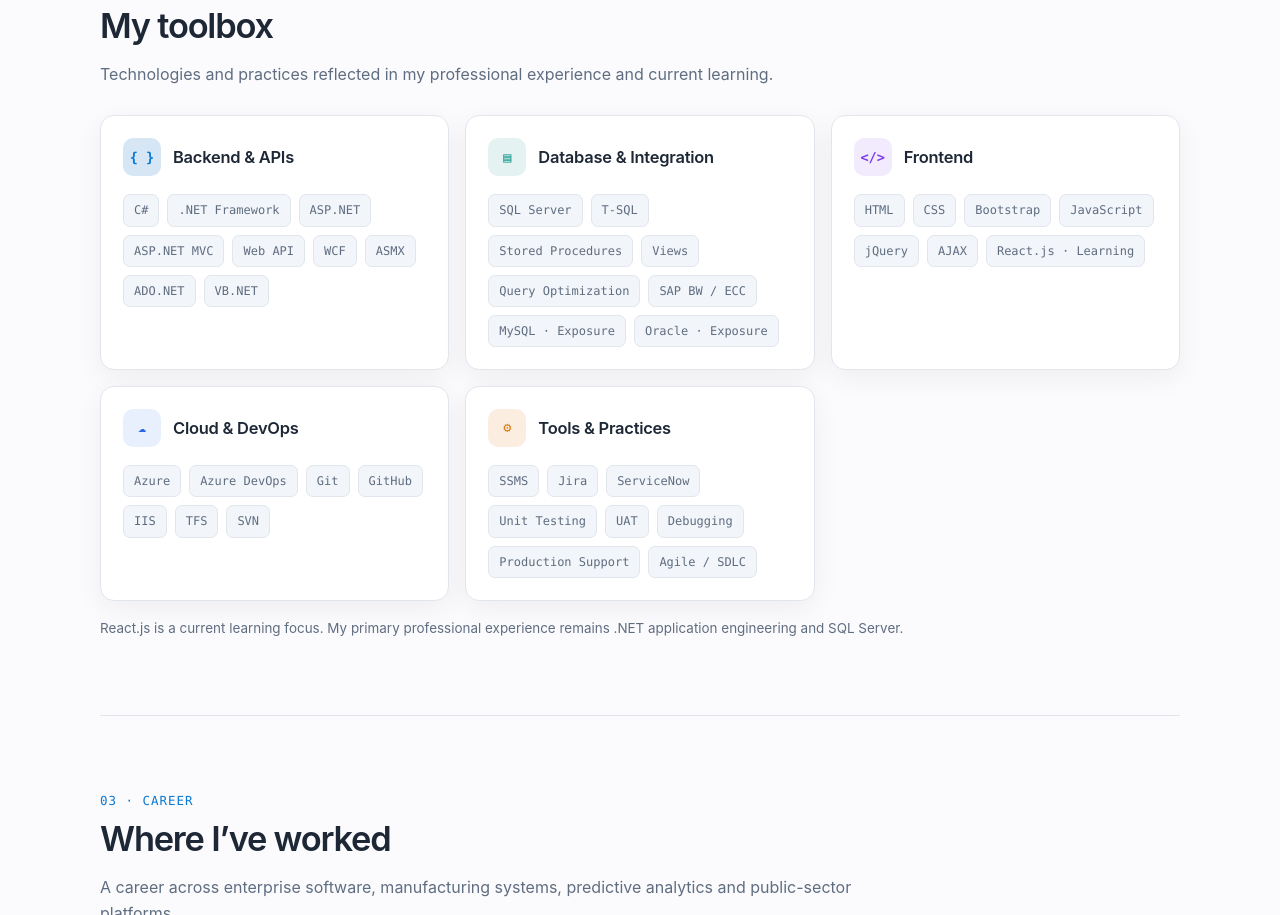
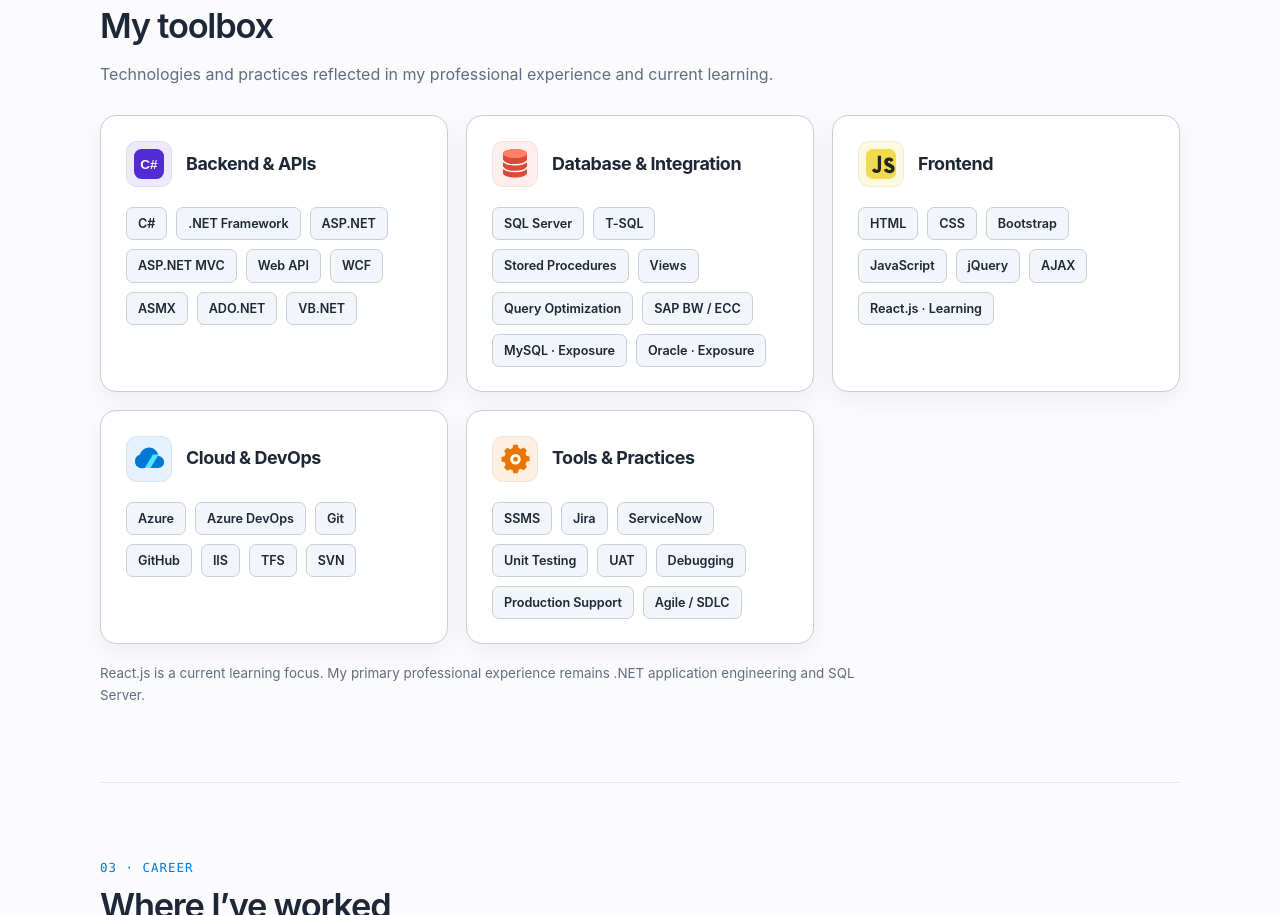
Before and after one commit to sumandfs/sumandfs.github.io, a plain HTML site: page index.html in a window 1280 px wide. Shown: the part 1708-2623 px from the top of the page. Drawn offline with Linux system fonts and the light colour scheme; animation ran at ten frames a second.

Commit message:
Sharpen skills cards with vector technology icons and stronger typography

```diff
--- a/index.html
+++ b/index.html
@@ -594,6 +594,93 @@
       .hero-pulse { opacity:.78; }
     }
 
+
+    /* Crisp Skills cards: strong hierarchy, recognizable vector marks and readable labels */
+    #skills .section-intro { max-width:760px; margin-bottom:28px; }
+    #skills .skills-grid { gap:18px; }
+    #skills .skill-card {
+      min-height:220px;
+      padding:25px 25px 24px;
+      border:1px solid color-mix(in srgb,var(--text) 13%,var(--line));
+      border-radius:16px;
+      background:var(--card);
+      box-shadow:0 8px 24px rgba(15,23,42,.055);
+    }
+    #skills .skill-card:hover {
+      transform:translateY(-3px);
+      border-color:color-mix(in srgb,var(--accent) 55%,var(--line));
+      box-shadow:0 15px 34px rgba(15,23,42,.10);
+    }
+    #skills .skill-heading { gap:14px; margin-bottom:20px; }
+    #skills .skill-heading h3 {
+      margin:0;
+      color:var(--text);
+      font-size:1.12rem;
+      font-weight:750;
+      letter-spacing:-.025em;
+      line-height:1.25;
+    }
+    #skills .skill-icon {
+      width:46px;
+      height:46px;
+      border-radius:11px;
+      display:grid;
+      place-items:center;
+      flex:0 0 46px;
+      background:var(--bg-soft);
+      box-shadow:inset 0 0 0 1px color-mix(in srgb,var(--text) 6%,transparent);
+    }
+    #skills .skill-icon svg {
+      display:block;
+      width:36px;
+      height:36px;
+      overflow:visible;
+      shape-rendering:geometricPrecision;
+    }
+    #skills .skill-icon.backend { background:rgba(81,43,212,.10); }
+    #skills .skill-icon.database { background:rgba(240,100,69,.10); }
+    #skills .skill-icon.frontend { background:rgba(240,219,79,.18); }
+    #skills .skill-icon.cloud { background:rgba(0,120,212,.10); }
+    #skills .skill-icon.practices { background:rgba(232,117,0,.11); }
+    #skills .chips { gap:9px; row-gap:9px; }
+    #skills .chip {
+      padding:7px 11px;
+      border-radius:7px;
+      border:1px solid color-mix(in srgb,var(--text) 12%,var(--line));
+      background:var(--bg-soft);
+      color:var(--text);
+      font-family:Inter,ui-sans-serif,system-ui,-apple-system,"Segoe UI",sans-serif;
+      font-size:.79rem;
+      font-weight:600;
+      line-height:1.35;
+      letter-spacing:-.005em;
+      -webkit-font-smoothing:antialiased;
+      text-rendering:optimizeLegibility;
+    }
+    #skills .skill-note {
+      max-width:800px;
+      margin-top:18px;
+      color:var(--muted);
+      font-size:.84rem;
+      line-height:1.65;
+    }
+    [data-theme="dark"] #skills .skill-card,
+    [data-theme="midnight"] #skills .skill-card {
+      border-color:color-mix(in srgb,var(--text) 17%,var(--line));
+      box-shadow:0 10px 30px rgba(0,0,0,.18);
+    }
+    [data-theme="dark"] #skills .chip,
+    [data-theme="midnight"] #skills .chip {
+      border-color:color-mix(in srgb,var(--text) 18%,var(--line));
+    }
+    @media (max-width:900px) {
+      #skills .skills-grid { grid-template-columns:repeat(2,minmax(0,1fr)); }
+    }
+    @media (max-width:680px) {
+      #skills .skills-grid { grid-template-columns:1fr; }
+      #skills .skill-card { min-height:0; }
+    }
+
   </style>
 </head>
 <body>
@@ -682,23 +769,23 @@
         <p class="section-intro">Technologies and practices reflected in my professional experience and current learning.</p>
         <div class="skills-grid">
           <article class="skill-card">
-            <div class="skill-heading"><span class="skill-icon backend" aria-hidden="true">{ }</span><h3>Backend & APIs</h3></div>
+            <div class="skill-heading"><span class="skill-icon backend" aria-hidden="true"><svg viewBox="0 0 48 48"><rect x="4" y="4" width="40" height="40" rx="10" fill="#512BD4"/><text x="24" y="30" text-anchor="middle" font-family="Arial,sans-serif" font-size="18" font-weight="800" fill="#fff">C#</text></svg></span><h3>Backend & APIs</h3></div>
             <div class="chips"><span class="chip">C#</span><span class="chip">.NET Framework</span><span class="chip">ASP.NET</span><span class="chip">ASP.NET MVC</span><span class="chip">Web API</span><span class="chip">WCF</span><span class="chip">ASMX</span><span class="chip">ADO.NET</span><span class="chip">VB.NET</span></div>
           </article>
           <article class="skill-card">
-            <div class="skill-heading"><span class="skill-icon database" aria-hidden="true">▤</span><h3>Database & Integration</h3></div>
+            <div class="skill-heading"><span class="skill-icon database" aria-hidden="true"><svg viewBox="0 0 48 48"><ellipse cx="24" cy="10" rx="16" ry="6" fill="#F06445"/><path d="M8 10v26c0 3.4 7.2 6 16 6s16-2.6 16-6V10" fill="#D94A38"/><path d="M8 19c0 3.4 7.2 6 16 6s16-2.6 16-6M8 28c0 3.4 7.2 6 16 6s16-2.6 16-6" fill="none" stroke="#fff" stroke-width="2" opacity=".95"/><ellipse cx="24" cy="10" rx="16" ry="6" fill="#FF8064"/></svg></span><h3>Database & Integration</h3></div>
             <div class="chips"><span class="chip">SQL Server</span><span class="chip">T-SQL</span><span class="chip">Stored Procedures</span><span class="chip">Views</span><span class="chip">Query Optimization</span><span class="chip">SAP BW / ECC</span><span class="chip">MySQL · Exposure</span><span class="chip">Oracle · Exposure</span></div>
           </article>
           <article class="skill-card">
-            <div class="skill-heading"><span class="skill-icon frontend" aria-hidden="true">&lt;/&gt;</span><h3>Frontend</h3></div>
+            <div class="skill-heading"><span class="skill-icon frontend" aria-hidden="true"><svg viewBox="0 0 48 48"><rect x="4" y="4" width="40" height="40" rx="9" fill="#F0DB4F"/><path d="M24 13v17c0 4-2.2 6-6 6-3.1 0-5-1.6-6.1-4l4-2.4c.6 1.2 1.1 2 2.1 2 1.1 0 1.7-.5 1.7-2V13zm8 17c.8 1.4 1.8 2.1 3.3 2.1 1.4 0 2.2-.6 2.2-1.5 0-1-.8-1.4-2.9-2.3l-1.1-.5c-3.2-1.4-5.3-3.1-5.3-6.7 0-3.3 2.5-5.8 6.4-5.8 2.8 0 4.8 1 6.2 3.6l-3.8 2.5c-.8-1.4-1.4-1.9-2.4-1.9-.9 0-1.5.6-1.5 1.4 0 1 .6 1.4 2.1 2l1.1.5c3.8 1.6 5.9 3.2 5.9 6.8 0 3.9-3.1 6-7.1 6-3.9 0-6.4-1.9-7.6-4.4z" fill="#242424"/></svg></span><h3>Frontend</h3></div>
             <div class="chips"><span class="chip">HTML</span><span class="chip">CSS</span><span class="chip">Bootstrap</span><span class="chip">JavaScript</span><span class="chip">jQuery</span><span class="chip">AJAX</span><span class="chip">React.js · Learning</span></div>
           </article>
           <article class="skill-card">
-            <div class="skill-heading"><span class="skill-icon cloud" aria-hidden="true">☁</span><h3>Cloud & DevOps</h3></div>
+            <div class="skill-heading"><span class="skill-icon cloud" aria-hidden="true"><svg viewBox="0 0 48 48"><path d="M17 36h19a8 8 0 0 0 .5-16A12.5 12.5 0 0 0 12 18a9 9 0 0 0 5 18Z" fill="#0078D4"/><path d="M18 36 29 18l8 0-11 18Z" fill="#50E6FF"/><path d="M11 36 22 18h7L18 36Z" fill="#0078D4" opacity=".86"/></svg></span><h3>Cloud & DevOps</h3></div>
             <div class="chips"><span class="chip">Azure</span><span class="chip">Azure DevOps</span><span class="chip">Git</span><span class="chip">GitHub</span><span class="chip">IIS</span><span class="chip">TFS</span><span class="chip">SVN</span></div>
           </article>
           <article class="skill-card">
-            <div class="skill-heading"><span class="skill-icon practices" aria-hidden="true">⚙</span><h3>Tools & Practices</h3></div>
+            <div class="skill-heading"><span class="skill-icon practices" aria-hidden="true"><svg viewBox="0 0 48 48"><path d="m27.6 5 1.2 4.2a15 15 0 0 1 3.1 1.3l3.9-2 4.1 4.1-2 3.9a15 15 0 0 1 1.3 3.1l4.2 1.2v5.8l-4.2 1.2a15 15 0 0 1-1.3 3.1l2 3.9-4.1 4.1-3.9-2a15 15 0 0 1-3.1 1.3L27.6 43h-5.8l-1.2-4.2a15 15 0 0 1-3.1-1.3l-3.9 2-4.1-4.1 2-3.9a15 15 0 0 1-1.3-3.1L6 27.2v-5.8l4.2-1.2a15 15 0 0 1 1.3-3.1l-2-3.9 4.1-4.1 3.9 2a15 15 0 0 1 3.1-1.3L21.8 5z" fill="#E87500"/><circle cx="24.7" cy="24.3" r="7" fill="#fff"/><circle cx="24.7" cy="24.3" r="3.2" fill="#E87500"/></svg></span><h3>Tools & Practices</h3></div>
             <div class="chips"><span class="chip">SSMS</span><span class="chip">Jira</span><span class="chip">ServiceNow</span><span class="chip">Unit Testing</span><span class="chip">UAT</span><span class="chip">Debugging</span><span class="chip">Production Support</span><span class="chip">Agile / SDLC</span></div>
           </article>
         </div>
```
